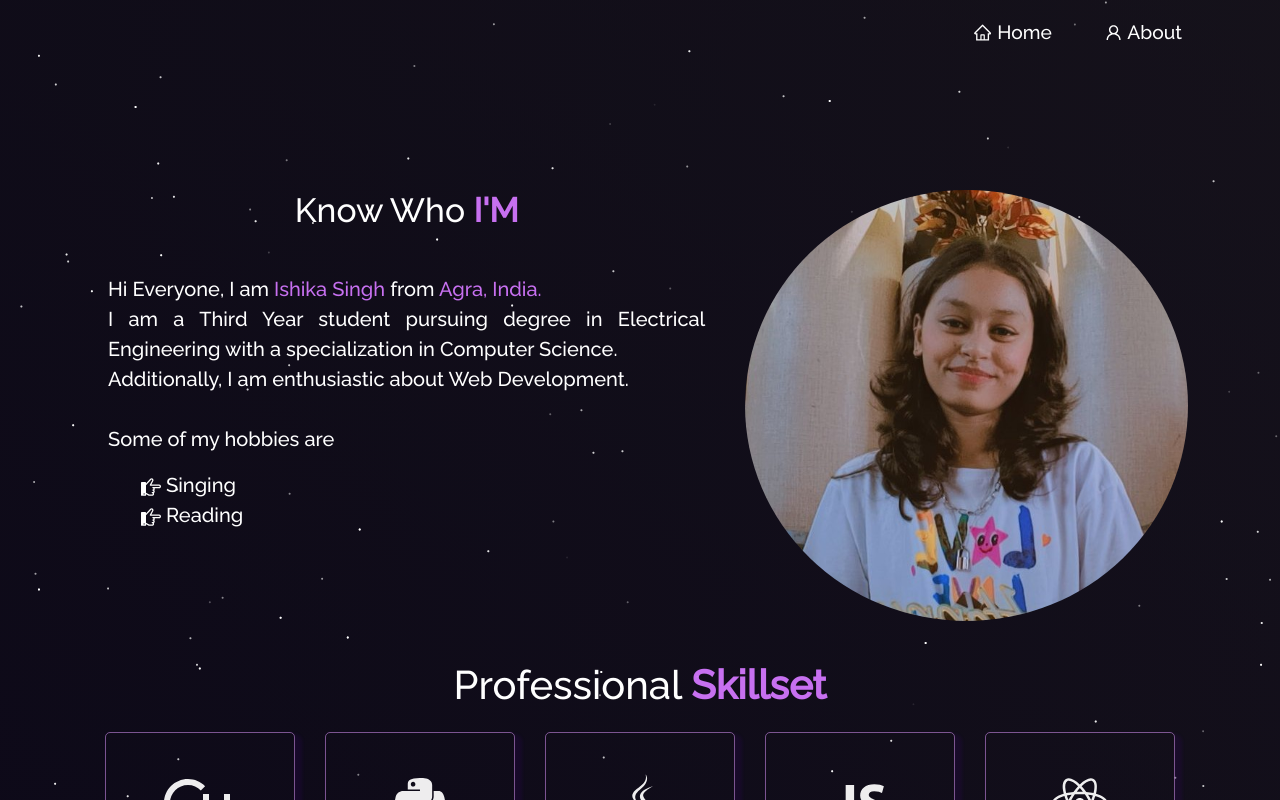
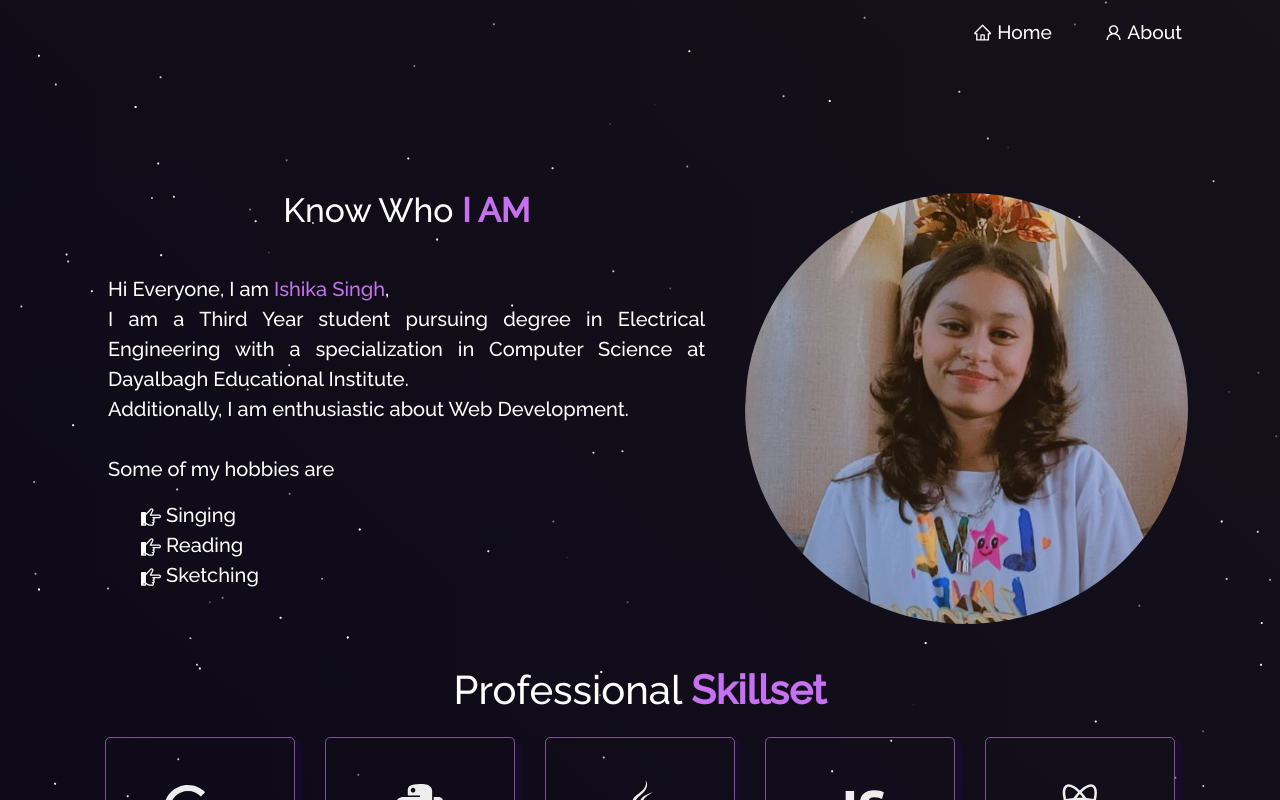
Before and after one commit to ishikasingh21/Ishika-Portfolio-main, a React (Create React App) app: page /about in a window 1280 px wide. Shown: the top 800 px of the page. Built offline with nearby package versions, Linux system fonts and the light colour scheme.

Commit message:
about card and about

```diff
--- a/src/components/About/About.js
+++ b/src/components/About/About.js
@@ -21,7 +21,7 @@ function About() {
             }}
           >
             <h1 style={{ fontSize: "2.1em", paddingBottom: "20px" }}>
-              Know Who <strong className="purple">I'M</strong>
+              Know Who <strong className="purple">I AM</strong>
             </h1>
             <Aboutcard />
           </Col>
--- a/src/components/About/AboutCard.js
+++ b/src/components/About/AboutCard.js
@@ -8,9 +8,8 @@ function AboutCard() {
       <Card.Body>
         <blockquote className="blockquote mb-0">
           <p style={{ textAlign: "justify" }}>
-            Hi Everyone, I am <span className="purple">Ishika Singh </span>
-            from <span className="purple"> Agra, India.</span>
-            <br /> I am a Third Year student pursuing degree in Electrical Engineering with a specialization in Computer Science.
+            Hi Everyone, I am <span className="purple">Ishika Singh</span>,
+            <br /> I am a Third Year student pursuing degree in Electrical Engineering with a specialization in Computer Science at Dayalbagh Educational Institute.
             <br />
             Additionally, I am enthusiastic about Web Development.
             <br />
@@ -24,6 +23,9 @@ function AboutCard() {
             <li className="about-activity">
               <ImPointRight /> Reading
             </li>
+            <li className="about-activity">
+              <ImPointRight /> Sketching
+            </li>
           </ul>
 
         </blockquote>
```
